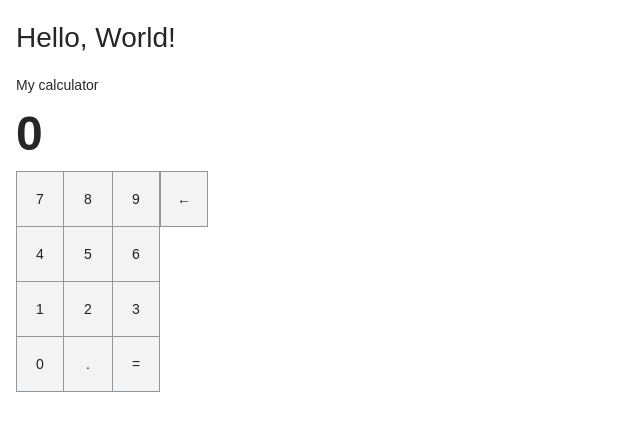
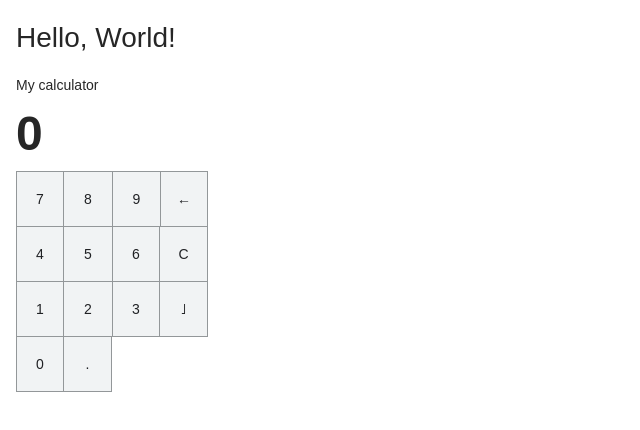
Before and after one commit to turbo8p/ipos-app, a React app: page / in a window 1280 px wide. Shown: the top 430 px of the page, without its empty margins (0-640 px from the left). Built offline with nearby package versions, Linux system fonts and the light colour scheme.

Commit message:
feat: add exact button and clear button

```diff
--- a/src/App.tsx
+++ b/src/App.tsx
@@ -6,7 +6,7 @@ function App () {
   return(
     <div className="App">
       <h1> Hello, World! </h1>
-      <Calculator />
+      <Calculator exact={'25.5'} />
     </div>
   );
 }
--- a/src/Calculator/Button.css
+++ b/src/Calculator/Button.css
@@ -23,3 +23,11 @@
 .no-top-border {
     border-top: 0px;
 }
+
+.no-right-border {
+    border-right: 0px;
+}
+
+.no-left-border {
+    border-left: 0px;
+}
--- a/src/Calculator/Calculator.tsx
+++ b/src/Calculator/Calculator.tsx
@@ -6,12 +6,13 @@ import "./Calculator.css";
 type ICalculatorProp = {
   maxDigits?: number;
   maxFractionalDigits?: number;
+  exact?: string
 };
 
 function Calculator(props: ICalculatorProp) {
   const initialNumberOnScreen = "0";
   const [numberOnScreen, setNumberOnScreen] = useState(initialNumberOnScreen);
-  const { maxDigits = 6, maxFractionalDigits = 2 } = props;
+  const { maxDigits = 6, maxFractionalDigits = 2, exact = initialNumberOnScreen } = props;
 
   const handleInputButtonClick = useCallback((input: string) => {
     setNumberOnScreen((numberOnScreen) => {
@@ -40,7 +41,13 @@ function Calculator(props: ICalculatorProp) {
     });
   }, []);
 
-  const handleCalculateButtonClick = useCallback(() => {}, []);
+  const handleClearButtonClick = useCallback(() => {
+    setNumberOnScreen(initialNumberOnScreen);
+  }, []);
+
+  const handleExactButtonClick = useCallback(() => {
+      setNumberOnScreen(exact)
+  }, []);
 
   const handleOnBackspaceClick = useCallback(() => {
     setNumberOnScreen((numberOnScreen) => {
@@ -61,7 +68,7 @@ function Calculator(props: ICalculatorProp) {
       <Button className="no-side-borders" onClick={handleInputButtonClick}>
         8
       </Button>
-      <Button onClick={handleInputButtonClick}>9</Button>
+      <Button onClick={handleInputButtonClick} className="no-right-border">9</Button>
       <Button onClick={handleOnBackspaceClick}>←</Button>
       <br />
       <Button onClick={handleInputButtonClick} className="no-top-border">
@@ -76,6 +83,7 @@ function Calculator(props: ICalculatorProp) {
       <Button onClick={handleInputButtonClick} className="no-top-border">
         6
       </Button>
+      <Button onClick={handleClearButtonClick} className="no-left-border no-top-border">C</Button>
       <br />
       <Button onClick={handleInputButtonClick} className="no-top-border">
         1
@@ -89,18 +97,18 @@ function Calculator(props: ICalculatorProp) {
       <Button onClick={handleInputButtonClick} className="no-top-border">
         3
       </Button>
+      <Button onClick={handleExactButtonClick} className="no-top-border no-left-border">
+        ˩
+      </Button>
       <br />
       <Button onClick={handleInputButtonClick} className="no-top-border">
         0
       </Button>
       <Button
-        className="no-side-borders no-top-border"
+        className="no-left-border no-top-border"
         onClick={handleInputButtonClick}
       >
         .
-      </Button>
-      <Button onClick={handleCalculateButtonClick} className="no-top-border">
-        =
       </Button>
     </div>
   );
```
